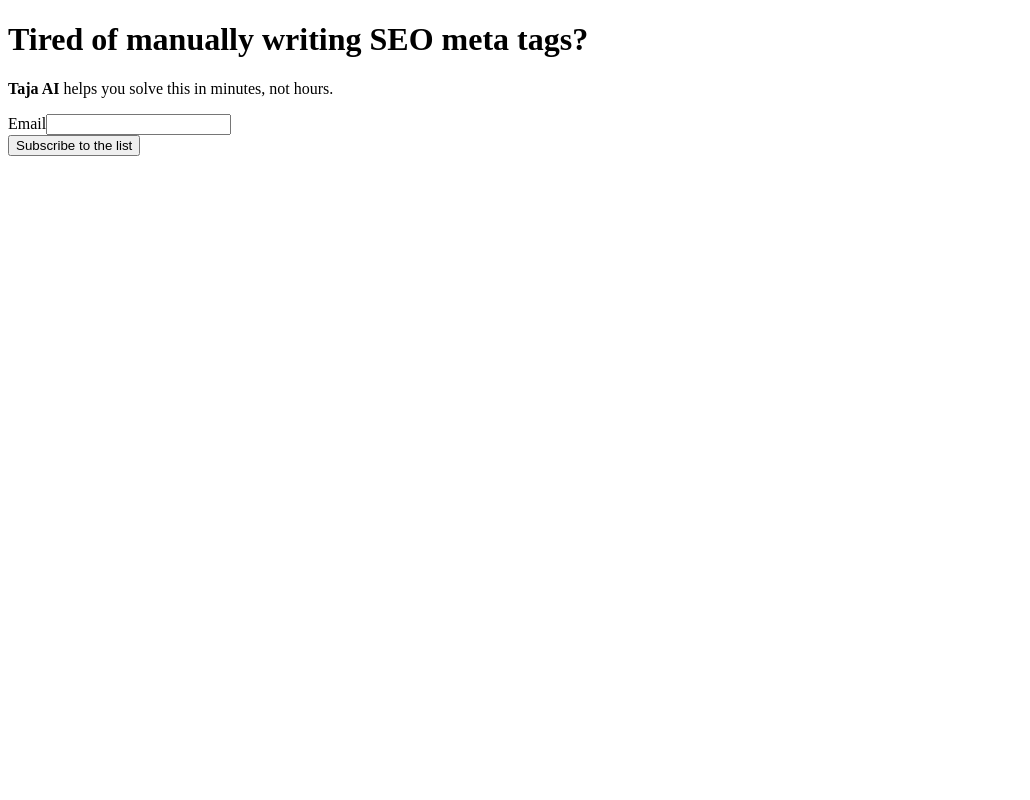
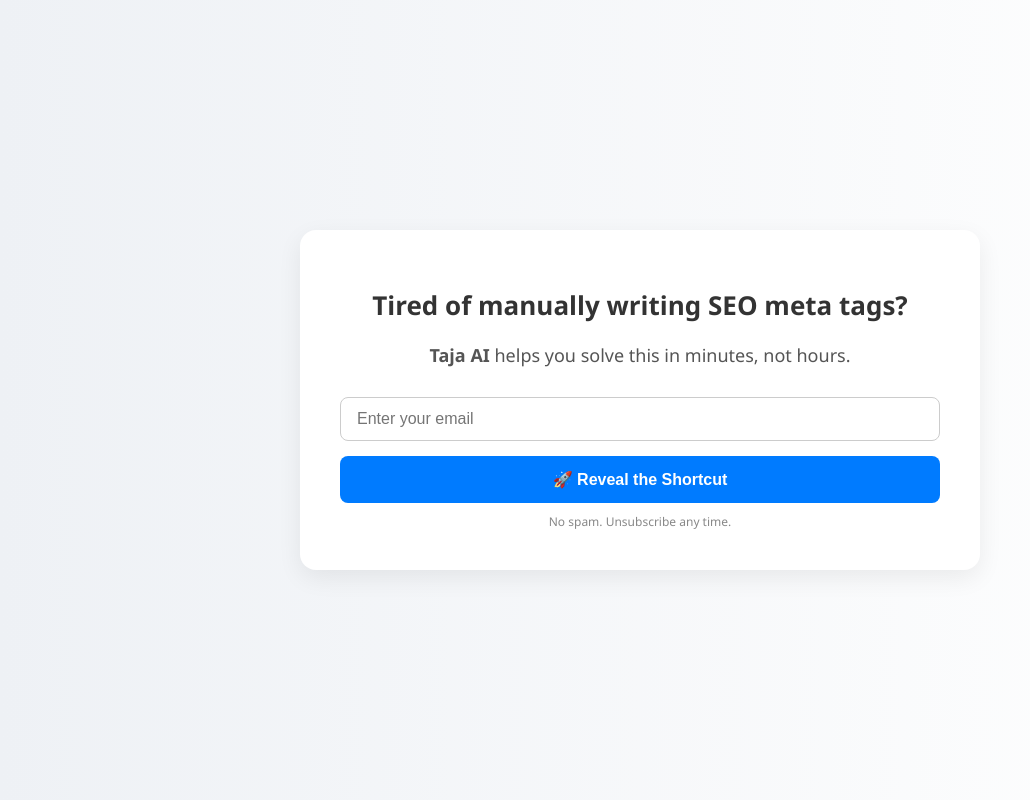
Before and after one commit to mtaahfunnels/smartcontentline-taja-ai, a plain HTML site: page index.html in a window 1280 px wide. Shown: the whole page, without its empty margins (0-1030 px from the left). Drawn offline with Linux system fonts and the light colour scheme.

Commit message:
🎨 Styled and optimized Taja AI funnel

```diff
--- a/index.html
+++ b/index.html
@@ -2,26 +2,83 @@
 <html lang="en">
 <head>
   <meta charset="UTF-8">
-  <title>Taja AI Funnel</title>
+  <title>Taja AI – Fix manually writing SEO meta tags</title>
+  <meta name="viewport" content="width=device-width, initial-scale=1.0" />
+  <style>
+    body {
+      margin: 0;
+      font-family: 'Segoe UI', sans-serif;
+      background: linear-gradient(to right, #eef1f5, #ffffff);
+      display: flex;
+      justify-content: center;
+      align-items: center;
+      height: 100vh;
+    }
+    .funnel-box {
+      background: #fff;
+      padding: 40px;
+      border-radius: 16px;
+      box-shadow: 0 8px 25px rgba(0, 0, 0, 0.07);
+      max-width: 600px;
+      width: 100%;
+      text-align: center;
+    }
+    h1 {
+      font-size: 26px;
+      color: #333;
+      margin-bottom: 20px;
+    }
+    p {
+      font-size: 18px;
+      color: #555;
+      margin-bottom: 30px;
+    }
+    form {
+      display: flex;
+      flex-direction: column;
+      gap: 15px;
+    }
+    input[type="email"] {
+      padding: 12px 16px;
+      font-size: 16px;
+      border: 1px solid #ccc;
+      border-radius: 8px;
+    }
+    input[type="submit"] {
+      padding: 14px;
+      font-size: 16px;
+      font-weight: bold;
+      background: #007bff;
+      color: white;
+      border: none;
+      border-radius: 8px;
+      cursor: pointer;
+      transition: background 0.3s ease;
+    }
+    input[type="submit"]:hover {
+      background: #0056b3;
+    }
+    small {
+      display: block;
+      margin-top: 10px;
+      color: #888;
+      font-size: 12px;
+    }
+  </style>
 </head>
 <body>
-  <h1>Tired of manually writing SEO meta tags?</h1>
-  <p><strong>Taja AI</strong> helps you solve this in minutes, not hours.</p>
+  <div class="funnel-box">
+    <h1>Tired of manually writing SEO meta tags?</h1>
+    <p><strong>Taja AI</strong> helps you solve this in minutes, not hours.</p>
 
-  <!-- Acumbamail Form -->
-  <form action="https://acumbamail.com/newform/subscribe/QyJXQIH27Z8NMNe6qJ9TBXSHob0KTayL/54855/" method="post" class="yourFormCustomContainer">
-    <div class="yourFormCustomStyle">
-      <div style="width: 100%; position:relative;">
-        <label for="r0c0m1i1">Email</label><input id="r0c0m1i1" name="email_1" type="email" required />
-        <input type="text" name="a1091816c" tabindex="-1" value="" style="position: absolute; left: -4900px;" aria-hidden="true" />
-        <input type="email" name="b1091816c" tabindex="-1" value="" style="position: absolute; left: -5000px;" aria-hidden="true" />
-        <input type="checkbox" name="c1091816c" tabindex="-1" style="position: absolute; left: -5100px;" aria-hidden="true" />
-      </div>
-    </div>
-    <input type="hidden" name="funnel_slug" value="taja-ai" />
-    <input type="hidden" name="ok_redirect" value="thankyou.html" />
-    <input type="submit" value="Subscribe to the list" class="yourButtonCustomStyle" />
-  </form>
-  <!-- End Form -->
+    <form action="https://acumbamail.com/newform/subscribe/QyJXQIH27Z8NMNe6qJ9TBXSHob0KTayL/54855/" method="post">
+      <input type="email" name="email_1" placeholder="Enter your email" required />
+      <input type="hidden" name="funnel_slug" value="taja-ai" />
+      <input type="hidden" name="ok_redirect" value="thankyou.html" />
+      <input type="submit" value="🚀 Reveal the Shortcut" />
+    </form>
+
+    <small>No spam. Unsubscribe any time.</small>
+  </div>
 </body>
 </html>
```
